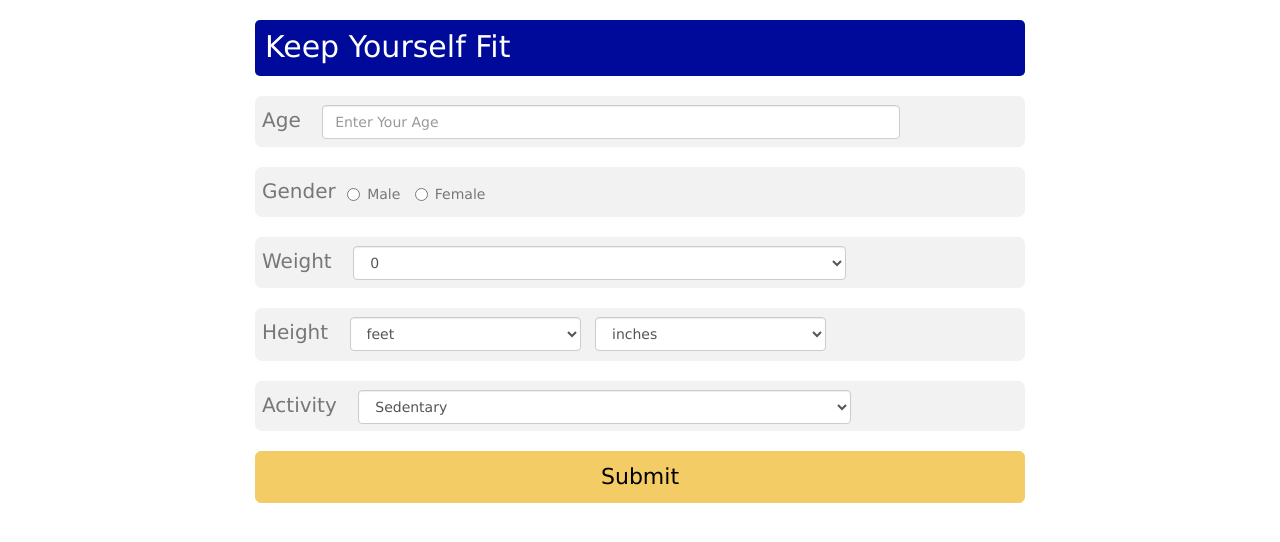
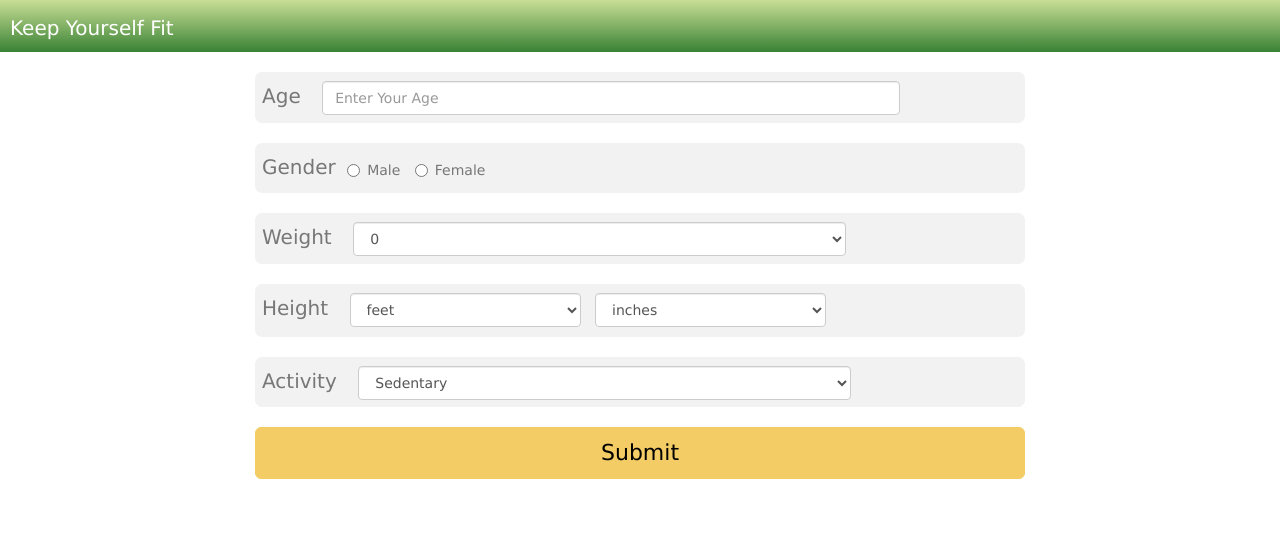
Before and after one commit to prakharu/mfit, a plain HTML site: page index.html in a window 1280 px wide. Drawn offline with Linux system fonts and the light colour scheme.

Commit message:
new fixed header

```diff
--- a/index.html
+++ b/index.html
@@ -19,11 +19,11 @@
     <![endif]-->
   </head>
   <body>
-    <div class="container main-wrapper">
+
       <div class="header">
         <h1 class="main-heading">Keep Yourself Fit</h1>
       </div>
-
+  <div class="container main-wrapper">
     <!-- Main jumbotron for a primary marketing message or call to action -->
 	<div id="page1" class="page">
 		<div class="landing-page">
--- a/styles/css/main.css
+++ b/styles/css/main.css
@@ -1,5 +1,13 @@
 body{font-family: "Myriad Pro", Verdana, Calibri, sans-serif;color:#777}
-.header{margin-top:20px}
+.header{margin-top:0px; background: #c9de96; /* Old browsers */
+background: -moz-linear-gradient(top,  #c9de96 0%, #8ab66b 44%, #398235 100%); /* FF3.6+ */
+background: -webkit-gradient(linear, left top, left bottom, color-stop(0%,#c9de96), color-stop(44%,#8ab66b), color-stop(100%,#398235)); /* Chrome,Safari4+ */
+background: -webkit-linear-gradient(top,  #c9de96 0%,#8ab66b 44%,#398235 100%); /* Chrome10+,Safari5.1+ */
+background: -o-linear-gradient(top,  #c9de96 0%,#8ab66b 44%,#398235 100%); /* Opera 11.10+ */
+background: -ms-linear-gradient(top,  #c9de96 0%,#8ab66b 44%,#398235 100%); /* IE10+ */
+background: linear-gradient(to bottom,  #c9de96 0%,#8ab66b 44%,#398235 100%); /* W3C */
+filter: progid:DXImageTransform.Microsoft.gradient( startColorstr='#c9de96', endColorstr='#398235',GradientType=0 ); /* IE6-9 */
+}
 .jumbotron{margin-top:30px}
 .content-box .jumbotron{background:#171717;padding:20px;}
 .content-box h2, .content-box p, .content-box span, .content-box li{color:#fff;}
@@ -21,7 +29,12 @@ body{font-family: "Myriad Pro", Verdana, Calibri, sans-serif;color:#777}
 .main-wrapper .height-container select.form-control{width:30%;}
 .height-container select.form-control{margin-bottom:10px;}
 footer{margin-top:50px; text-align:center;}
-h1.main-heading{ background:#000A9A;border-radius: 5px;color: #fff;font-size: 30px;margin-bottom: 20px;margin-top: 10px;padding: 10px 10px 13px 10px;}
+h1.main-heading{ border-radius: 5px;
+color: #fff;
+font-size: 20px;
+margin-bottom: 20px;
+margin-top: 0px;
+padding: 17px 10px 13px 10px;}
 .final-result{margin-top:10px}
 .final-result .result-box{background:#910000;padding:10px 20px;color:#fff;font-size:30px;border-radius:8px;}
 .final-result .result-box h2{padding:0px;margin:0px;}
```
Also changed, not shown: 1 other file.
